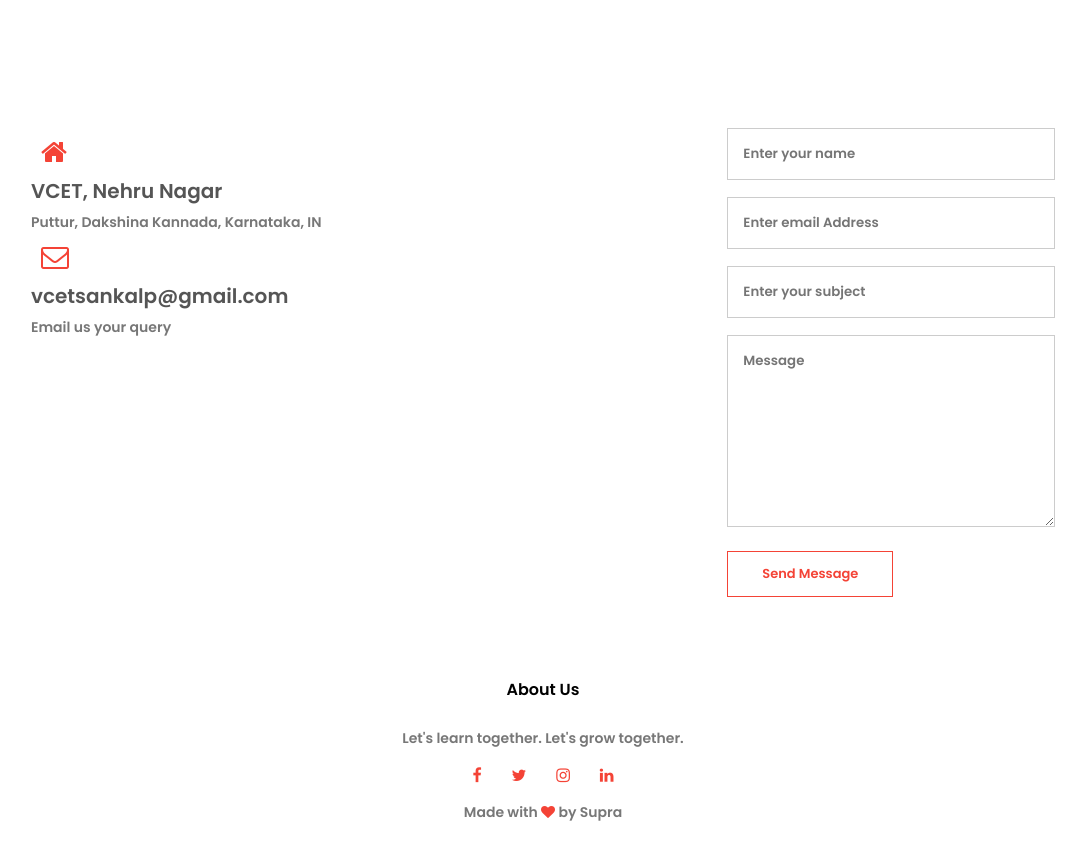
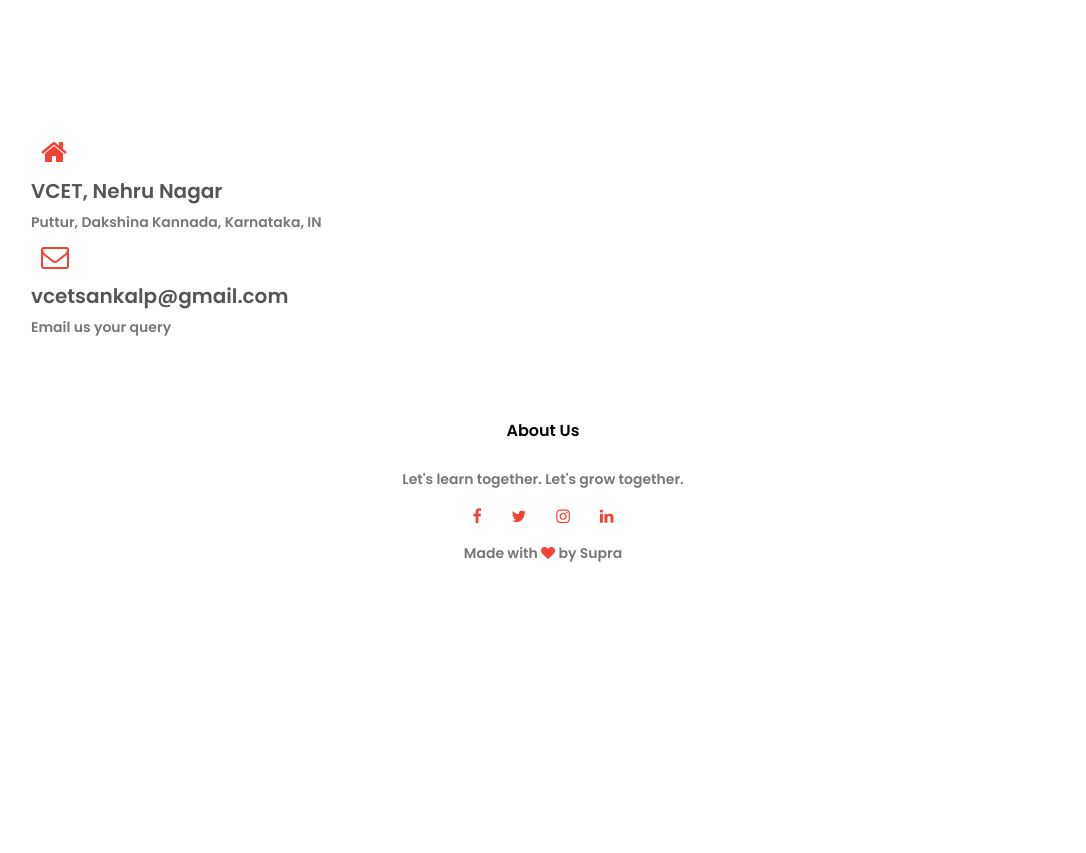
Before and after one commit to pranita736/team-sankalp, a plain HTML site: page contact.html in a window 1280 px wide. Shown: the part 940-1793 px from the top of the page, without its empty margins (97-1183 px from the left). After the commit the page ends 1534 px from the top, so only its background shows below. Drawn offline with Linux system fonts and the light colour scheme.

Commit message:
Update contact.html

```diff
--- a/contact.html
+++ b/contact.html
@@ -57,18 +57,7 @@
                     </span>
                 </div>
             </div>
-            <div class="contact-col">
-
-                <form action="form-handler.php" method="post">
-                    <input type="text" name="name" placeholder="Enter your name" required>
-                    <input type="email" name="email" placeholder="Enter email Address" required>
-                    <input type="text" name="subject" placeholder="Enter your subject" required>
-                    <textarea rows="8" name="message" placeholder="Message"></textarea>
-                    <button type="submit" class="hero-btn red-btn">Send Message</button>
-                </form>
-
-            </div>
-        </div>
+          </div>
     </section>
     <button onclick="topFunction()" id="myBtn" title="Go to top">
         <i class="fa fa-arrow-up fa-lg"></i>
```
